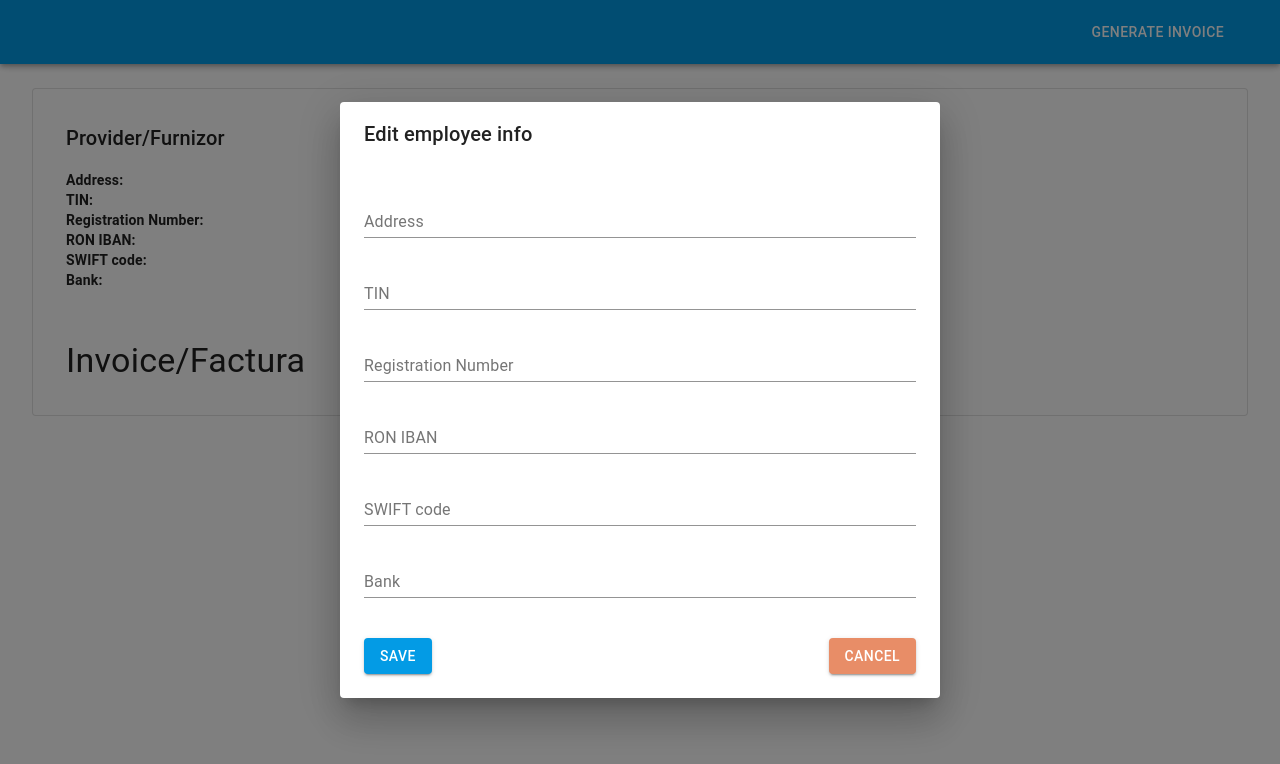
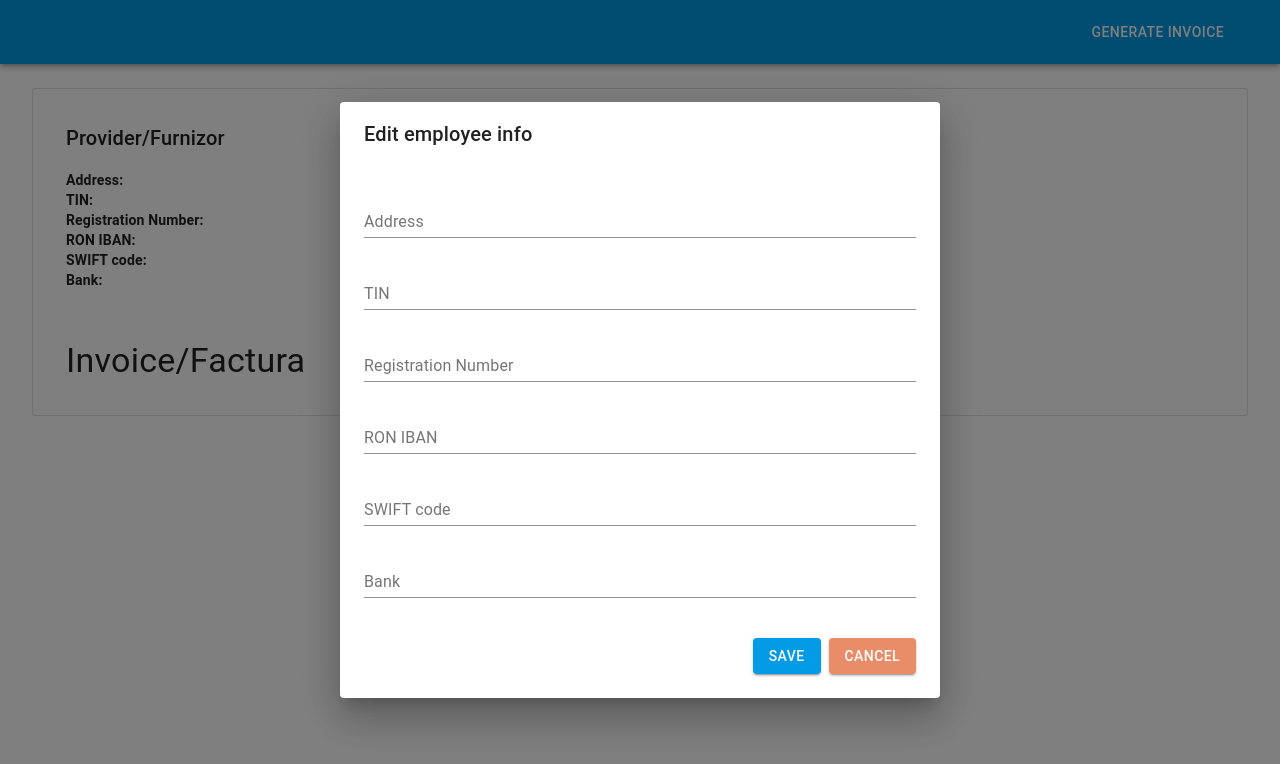
Before and after one commit to dobosalpar/invoicegenerator, a React (Create React App) app: page / in a window 1280 px wide. Both pictures are taken after a click on the button 591 px from the left and 146 px from the top of the page. Shown: the top 764 px of the page. Built offline with nearby package versions, Linux system fonts and the light colour scheme.

Commit message:
UI updates

```diff
--- a/src/Components/EmployeeDataFields/Blocks/EditEmployeeDataFields.tsx
+++ b/src/Components/EmployeeDataFields/Blocks/EditEmployeeDataFields.tsx
@@ -103,11 +103,17 @@ const EditEmployeeDataFields: FC<IEditEmployeeDataFields> = ({
           onClick={saveEmployeeData}
           color="primary"
           variant="contained"
+          className="edit-employee-actions__button"
           data-testid="edit-employee-actions-save-button"
         >
           {useLocalized('save')}
         </Button>
-        <Button onClick={() => setDialogue(undefined)} color="secondary" variant="contained">
+        <Button
+          onClick={() => setDialogue(undefined)}
+          color="secondary"
+          variant="contained"
+          className="edit-employee-actions__button"
+        >
           {useLocalized('cancel')}
         </Button>
       </div>
--- a/src/Components/EmployeeDataFields/Blocks/_EditEmployeeDataFields.scss
+++ b/src/Components/EmployeeDataFields/Blocks/_EditEmployeeDataFields.scss
@@ -7,5 +7,8 @@
   margin-top: 2rem;
   display: flex;
   flex-direction: row;
-  justify-content: space-between;
+  justify-content: flex-end;
+  &__button:first-child {
+   margin: 0 .5rem;
+  }
 }
```
